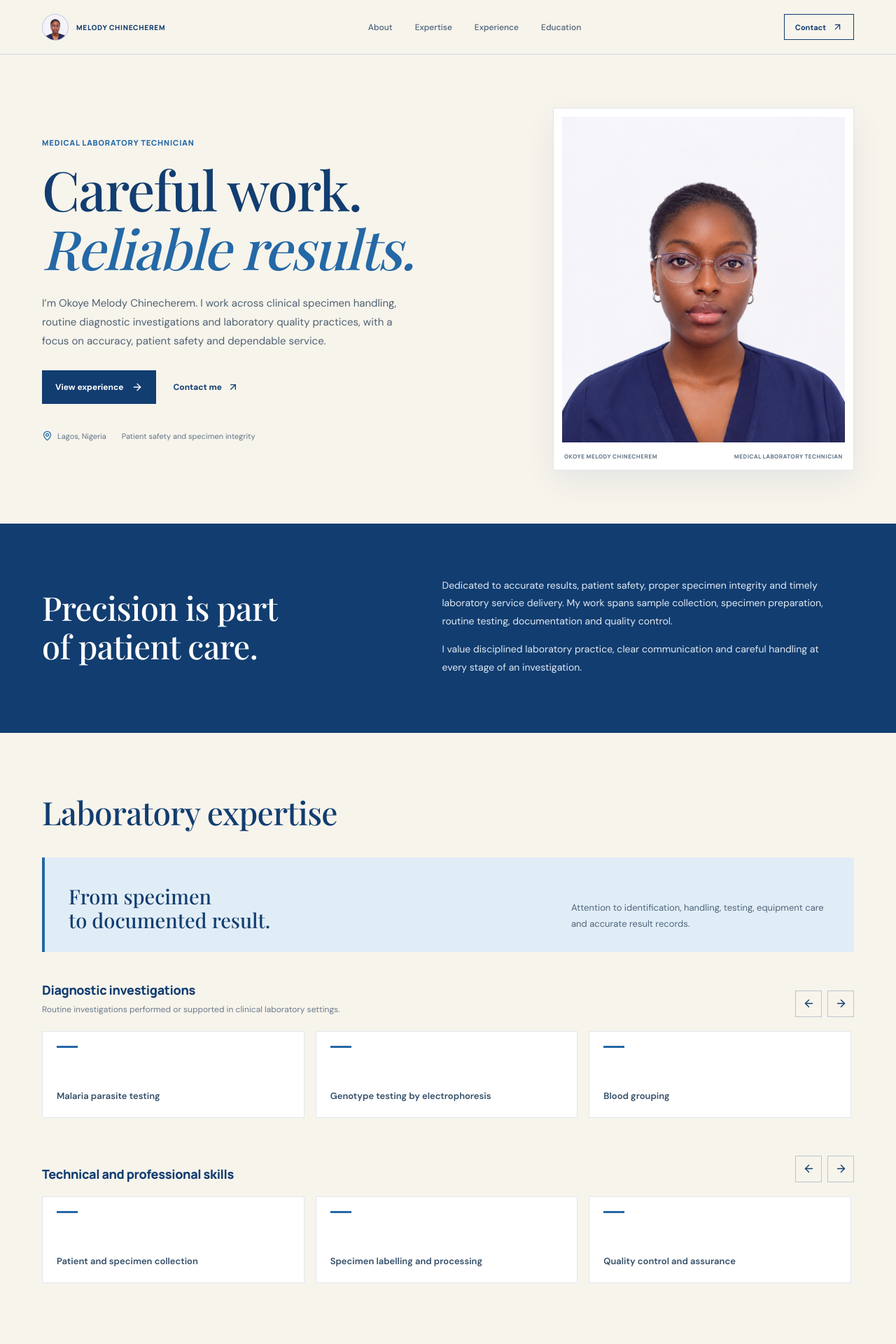
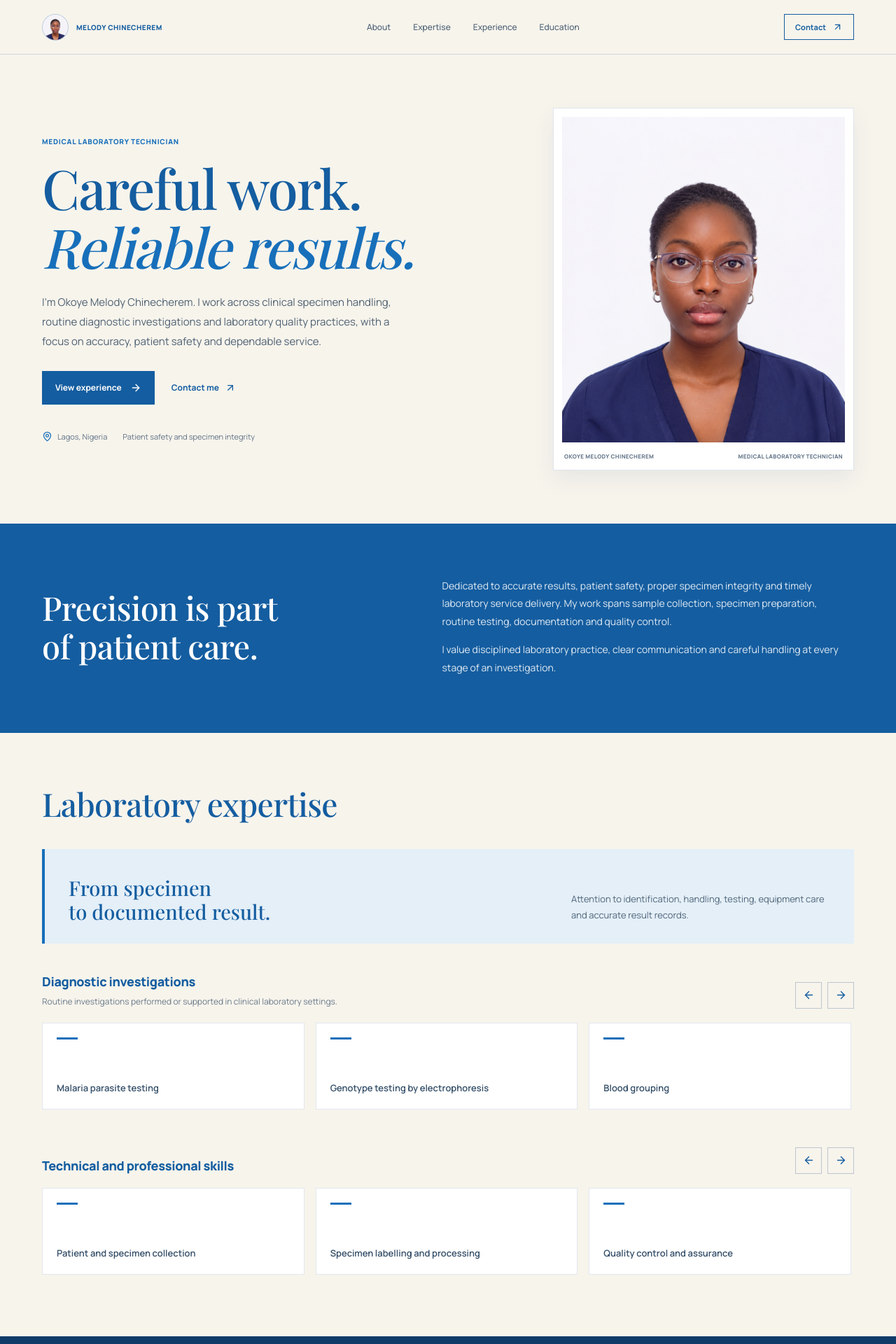
Before and after one commit to Emiloart/chinecherem-okoye, a Next.js app: page / in a window 1280 px wide. Shown: the top 1920 px of the page at 70% size. Built offline with nearby package versions, Linux system fonts and the light colour scheme; a web font is replaced by a local one.

Commit message:
style: strengthen blue palette and refine typography

```diff
--- a/src/app/globals.css
+++ b/src/app/globals.css
@@ -3,11 +3,11 @@
 :root {
   --cream: #f7f4ec;
   --cream-deep: #ece7dc;
-  --navy: #123d70;
-  --navy-deep: #0c2d53;
-  --blue: #2468a6;
-  --blue-mid: #397fb8;
-  --blue-soft: #e1edf6;
+  --navy: #145da0;
+  --navy-deep: #103b68;
+  --blue: #176fba;
+  --blue-mid: #3988c7;
+  --blue-soft: #e4eff8;
   --white: #ffffff;
   --ink: #1b2d40;
   --muted: #667788;
@@ -16,7 +16,7 @@
 
 * { box-sizing: border-box; }
 html { scroll-behavior: smooth; }
-body { margin: 0; background: var(--cream); color: var(--ink); font-family: 'DM Sans', sans-serif; -webkit-font-smoothing: antialiased; }
+body { margin: 0; background: var(--cream); color: var(--ink); font-family: 'Manrope', sans-serif; -webkit-font-smoothing: antialiased; }
 a { color: inherit; text-decoration: none; }
 button, a { -webkit-tap-highlight-color: transparent; }
 button { font: inherit; }
@@ -27,7 +27,7 @@ button { font: inherit; }
 .wordmark { display: inline-flex; align-items: center; gap: 11px; }
 .wordmark-mark { position: relative; flex: 0 0 auto; width: 38px; height: 38px; display: block; overflow: hidden; border: 1px solid rgba(18,61,112,.2); border-radius: 50%; background: var(--blue-soft); }
 .wordmark-mark img { object-fit: cover; object-position: center 24%; }
-.wordmark-name { color: var(--navy); font-family: 'Manrope', sans-serif; font-size: 10px; font-weight: 800; letter-spacing: .7px; }
+.wordmark-name { color: var(--navy); font-family: 'Manrope', sans-serif; font-size: 10px; font-weight: 800; letter-spacing: .45px; }
 .desktop-nav { display: flex; align-items: center; gap: 32px; }
 .desktop-nav a { color: #4e6276; font-size: 12px; font-weight: 500; transition: color .2s; }
 .desktop-nav a:hover, .text-link:hover { color: var(--blue); }
@@ -35,10 +35,10 @@ button { font: inherit; }
 .header-contact:hover { background: var(--navy); color: white; }
 
 .hero { min-height: 620px; padding-top: 76px; padding-bottom: 76px; display: grid; grid-template-columns: 1.08fr .92fr; align-items: center; gap: 76px; }
-.hero-role, .section-kicker { margin: 0 0 17px; color: var(--blue); font-family: 'Manrope', sans-serif; font-size: 11px; font-weight: 800; letter-spacing: .9px; text-transform: uppercase; }
+.hero-role, .section-kicker { margin: 0 0 17px; color: var(--blue); font-family: 'Manrope', sans-serif; font-size: 10px; font-weight: 800; letter-spacing: .75px; text-transform: uppercase; }
 .hero h1 { margin: 0; color: var(--navy); font-family: 'Playfair Display', serif; font-size: clamp(54px, 6.1vw, 78px); font-weight: 500; line-height: 1.08; letter-spacing: -1.8px; }
 .hero h1 em { color: var(--blue); font-weight: 500; }
-.hero-intro { max-width: 520px; margin: 24px 0 28px; color: #4f6172; font-size: 15px; line-height: 1.8; }
+.hero-intro { max-width: 520px; margin: 24px 0 28px; color: #4f6172; font-size: 15px; line-height: 1.85; }
 .hero-actions { display: flex; align-items: center; gap: 24px; }
 .button { display: inline-flex; align-items: center; justify-content: center; gap: 12px; min-height: 48px; padding: 0 19px; font-size: 12px; font-weight: 700; }
 .button-primary { background: var(--navy); color: white; transition: background .2s, transform .2s; }
@@ -48,10 +48,10 @@ button { font: inherit; }
 .hero-meta span { display: inline-flex; align-items: center; gap: 7px; }
 .hero-meta svg { color: var(--blue); }
 .portrait-column { width: min(100%, 430px); justify-self: end; }
-.portrait-frame { padding: 12px; background: var(--white); border: 1px solid rgba(18,61,112,.13); box-shadow: 0 16px 42px rgba(18,61,112,.08); }
+.portrait-frame { padding: 12px; background: var(--white); border: 1px solid rgba(18,61,112,.13); box-shadow: 0 12px 30px rgba(18,61,112,.07); }
 .portrait-image-wrap { aspect-ratio: 4 / 4.6; position: relative; overflow: hidden; background: #e8e9e7; }
 .portrait-image { object-fit: cover; object-position: center 22%; }
-.portrait-caption { display: flex; flex-wrap: wrap; justify-content: space-between; gap: 8px; padding: 14px 3px 2px; color: #64778a; font-family: 'Manrope', sans-serif; font-size: 8px; font-weight: 800; letter-spacing: .55px; }
+.portrait-caption { display: flex; flex-wrap: wrap; justify-content: space-between; gap: 8px; padding: 14px 3px 2px; color: #64778a; font-family: 'Manrope', sans-serif; font-size: 8px; font-weight: 800; letter-spacing: .35px; }
 
 .intro-band { padding: 76px 0 80px; background: var(--navy); color: white; }
 .intro-grid { display: grid; grid-template-columns: .9fr 1.1fr; gap: 90px; align-items: center; }
@@ -60,11 +60,11 @@ button { font: inherit; }
 .intro-text p { margin: 0 0 14px; color: #e0eaf3; font-size: 14px; line-height: 1.85; }
 .intro-text p:last-child { margin-bottom: 0; }
 
-.expertise-section { padding-top: 82px; padding-bottom: 88px; }
+.expertise-section { padding-top: 70px; padding-bottom: 76px; }
 .section-heading { display: flex; justify-content: space-between; align-items: end; gap: 40px; margin-bottom: 34px; }
 .section-heading .section-kicker { margin-bottom: 12px; }
 .section-heading h2, .education-copy h2 { margin: 0; color: var(--navy); font-family: 'Playfair Display', serif; font-size: clamp(34px, 3.8vw, 46px); font-weight: 500; letter-spacing: -.6px; }
-.section-aside { max-width: 330px; margin: 0 0 5px; color: #647587; font-size: 12px; line-height: 1.75; }
+.section-aside { max-width: 330px; margin: 0 0 5px; color: #647587; font-size: 13px; line-height: 1.75; }
 .practice-feature { display: flex; align-items: end; justify-content: space-between; gap: 35px; padding: 29px 34px; margin-bottom: 36px; background: var(--blue-soft); border-left: 4px solid var(--blue); }
 .feature-label { color: var(--blue); font-family: 'Manrope', sans-serif; font-size: 10px; font-weight: 800; letter-spacing: .8px; }
 .practice-feature h3 { margin: 9px 0 0; color: var(--navy); font-family: 'Playfair Display', serif; font-size: 29px; font-weight: 500; line-height: 1.18; }
@@ -82,7 +82,7 @@ button { font: inherit; }
 .carousel-card-rule { width: 30px; height: 3px; background: var(--blue); }
 .carousel-card p { margin: 19px 0 0; color: #344e68; font-size: 13px; font-weight: 600; line-height: 1.55; }
 
-.experience-section { padding: 82px 0 90px; background: var(--navy-deep); color: white; }
+.experience-section { padding: 72px 0 78px; background: var(--navy-deep); color: white; }
 .experience-heading { margin-bottom: 34px; }
 .experience-section h2 { font-size: clamp(35px, 4vw, 47px); }
 .section-kicker-light { color: #b8d5ec; }
```
